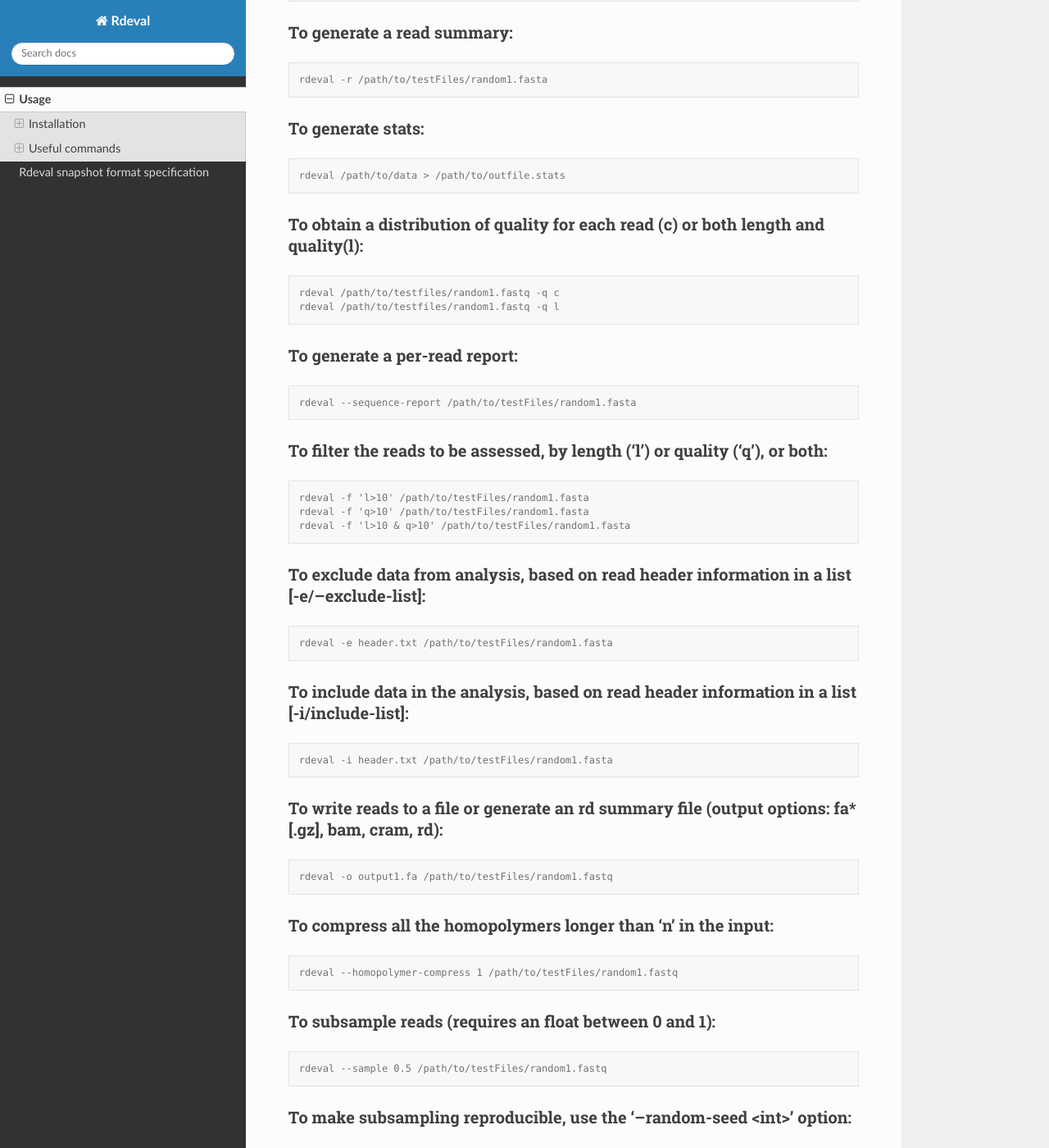
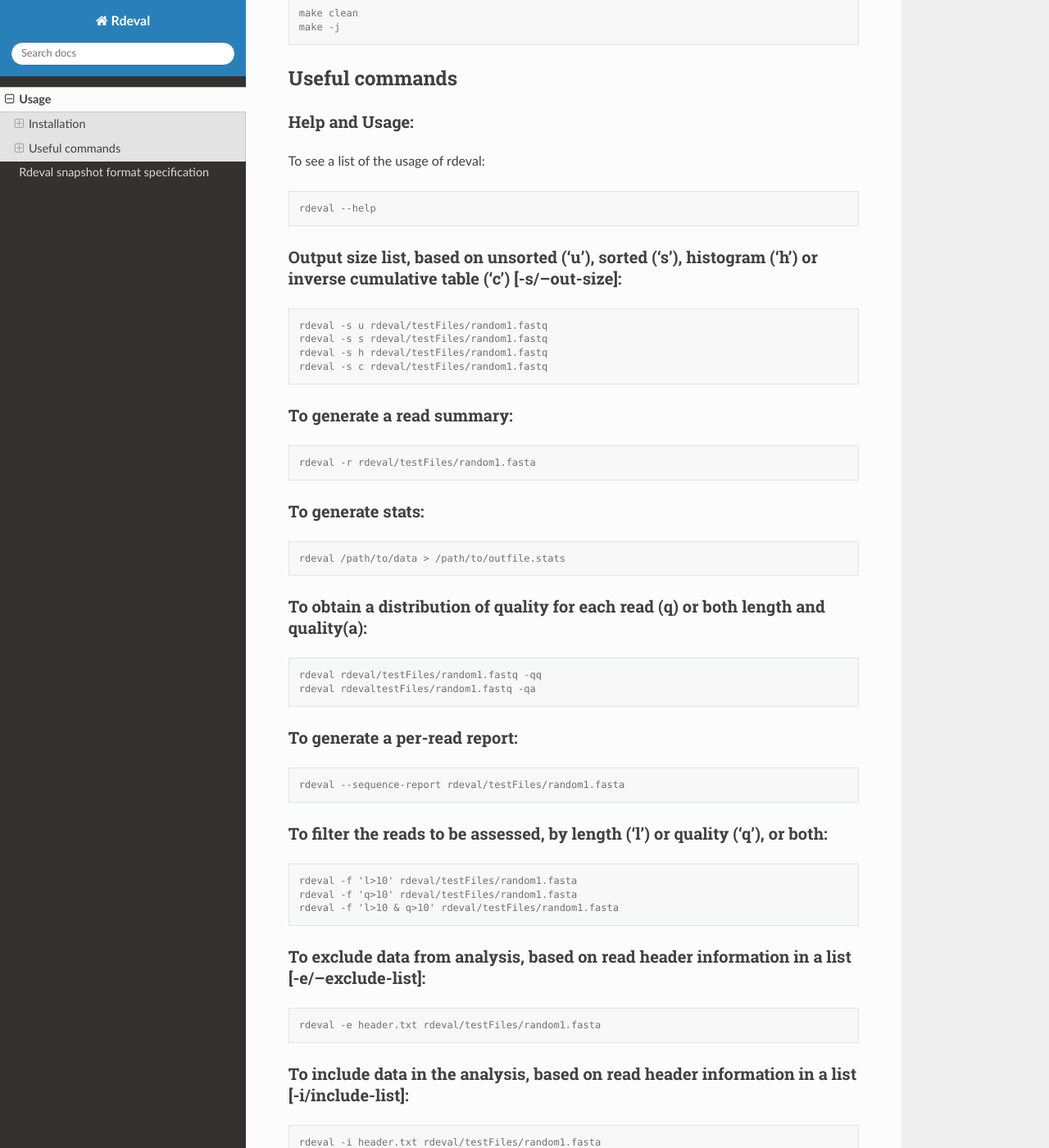
Before and after one commit to vgl-hub/rdeval-documentation, a Sphinx documentation site: the page built from docs/source/usage.rst, in a window 1280 px wide and 1400 px high, scrolled down 1795 px. Shown: the whole window at 82% size. Built offline with Sphinx 7.4.7 and the Read the Docs theme 3.1.0, drawn with Linux system fonts in a browser that asks for light colours; some of the changed text lies outside the part shown.

Commit message:
Update usage.rst
updated the paths to the test files and added in information regarding the static binary file and usage

```diff
--- a/docs/source/usage.rst
+++ b/docs/source/usage.rst
@@ -48,6 +48,30 @@
 
    conda activate rdeval
 
+To use rdeval with the static linked binary (linux distrabution only)
+======================================================================
+
+This static binary file is availble as a .zip file on the Releases page for rdeval (https://github.com/vgl-hub/rdeval/releases). To use this binary file:
+
+Download the binary .zip file to your linux machine.
+Unzip the .zip file:
+
+.. code-block:: console
+
+   unzip rdeval.v0.0.6-linux-static.zip
+
+Make the unzipped binary file executable:
+
+.. code-block:: console
+
+   chmod +x rdeval_static_binary
+
+Run the executable binary file:
+
+.. code-block:: console
+
+   ./rdeval_static_binary rdeval/testFiles/random1.fasta
+
 
 Troubleshooting the Installation
 ================================
@@ -75,16 +99,16 @@
 =================
 .. code-block:: console
 
-   rdeval -s u /path/to/testfiles/random1.fastq
-   rdeval -s s /path/to/testfiles/random1.fastq
-   rdeval -s h /path/to/testfiles/random1.fastq
-   rdeval -s c /path/to/testfiles/random1.fastq
+   rdeval -s u rdeval/testFiles/random1.fastq
+   rdeval -s s rdeval/testFiles/random1.fastq
+   rdeval -s h rdeval/testFiles/random1.fastq
+   rdeval -s c rdeval/testFiles/random1.fastq
 
 To generate a read summary:
 ===========================
 .. code-block:: console
 
-   rdeval -r /path/to/testFiles/random1.fasta
+   rdeval -r rdeval/testFiles/random1.fasta
 
 To generate stats:
 ==================
@@ -92,68 +116,83 @@
 
    rdeval /path/to/data > /path/to/outfile.stats
 
-To obtain a distribution of quality for each read (c) or both length and quality(l):
+To obtain a distribution of quality for each read (q) or both length and quality(a):
 ====================================================================================
 .. code-block:: console
 
-   rdeval /path/to/testfiles/random1.fastq -q c
-   rdeval /path/to/testfiles/random1.fastq -q l
+   rdeval rdeval/testFiles/random1.fastq -qq
+   rdeval rdevaltestFiles/random1.fastq -qa
 
 To generate a per-read report:
 ==============================
 .. code-block:: console
 
-   rdeval --sequence-report /path/to/testFiles/random1.fasta
+   rdeval --sequence-report rdeval/testFiles/random1.fasta
 
 To filter the reads to be assessed, by length ('l') or quality ('q'), or both:
 ==============================================================================
 .. code-block:: console
 
-   rdeval -f 'l>10' /path/to/testFiles/random1.fasta
-   rdeval -f 'q>10' /path/to/testFiles/random1.fasta
-   rdeval -f 'l>10 & q>10' /path/to/testFiles/random1.fasta
+   rdeval -f 'l>10' rdeval/testFiles/random1.fasta
+   rdeval -f 'q>10' rdeval/testFiles/random1.fasta
+   rdeval -f 'l>10 & q>10' rdeval/testFiles/random1.fasta
 
 To exclude data from analysis, based on read header information in a list [-e/--exclude-list]:
 ==========================================================================
 .. code-block:: console
 
-   rdeval -e header.txt /path/to/testFiles/random1.fasta
+   rdeval -e header.txt rdeval/testFiles/random1.fasta
 
 To include data in the analysis, based on read header information in a list [-i/include-list]:
 ==========================================================================
 .. code-block:: console
 
-   rdeval -i header.txt /path/to/testFiles/random1.fasta
+   rdeval -i header.txt rdeval/testFiles/random1.fasta
 
 To write reads to a file or generate an rd summary file (output options: fa*[.gz], bam, cram, rd):
 ========================================================
 .. code-block:: console
 
-   rdeval -o output1.fa /path/to/testFiles/random1.fastq
+   rdeval -o output1.fa rdeval/testFiles/random1.fastq
 
 To compress all the homopolymers longer than 'n' in the input:
 ==============================================================
 .. code-block:: console
 
-   rdeval --homopolymer-compress 1 /path/to/testFiles/random1.fastq
+   rdeval --homopolymer-compress 1 rdeval/testFiles/random1.fastq
 
 To subsample reads (requires an float between 0 and 1):
 ===================
 .. code-block:: console
 
-    rdeval --sample 0.5 /path/to/testFiles/random1.fastq
+    rdeval --sample 0.5 rdeval/testFiles/random1.fastq
 
 To make subsampling reproducible, use the '--random-seed <int>' option:
 ===================
 .. code-block:: console
 
-    rdeval --sample 0.5 --random-seed 1 /path/to/testFiles/random1.fastq
+    rdeval --sample 0.5 --random-seed 1 rdeval/testFiles/random1.fastq
 
 To print md5 of a .rd file:
 ===========================
 .. code-block:: console
 
-   rdeval --md5 /path/to/testFiles/random2.rd
+   rdeval --md5 rdeval/testFiles/random2.rd
+
+To output data to a .rd file, then to run rdeval on the .rd file:
+=============================
+.. code-block:: console
+
+   rdeval -output1.rd rdeval/testFiles/random1.fastq
+   rdeval output1.rd
+   rdeval output1.rd -qa
+
+To read a .bam or .cram file:
+=============================
+.. code-block:: console
+
+   rdeval rdeval/testFiles/random3.bam
+   rdeval rdeval/testFiles/random3.cram
 
 To generate a HTML file:
 ========================
```
